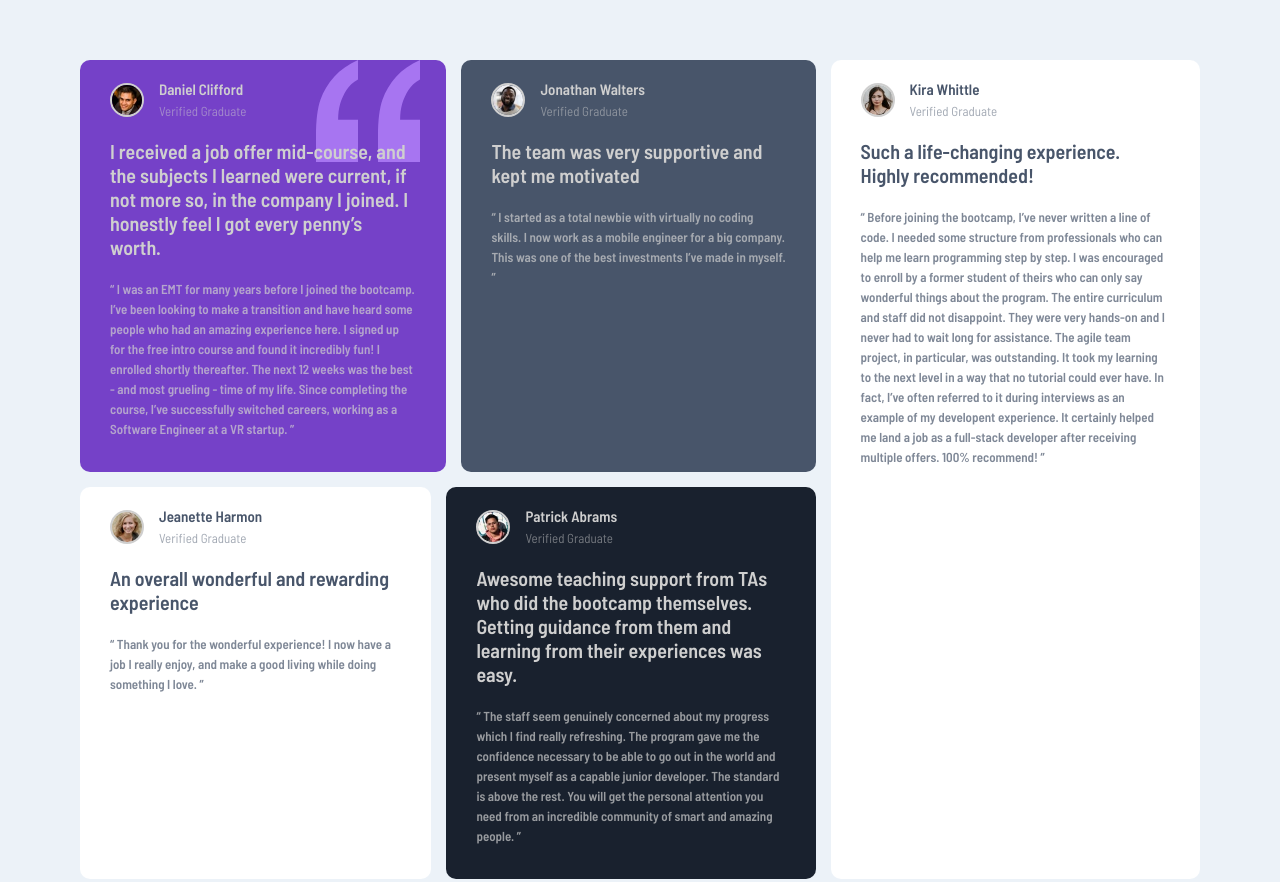
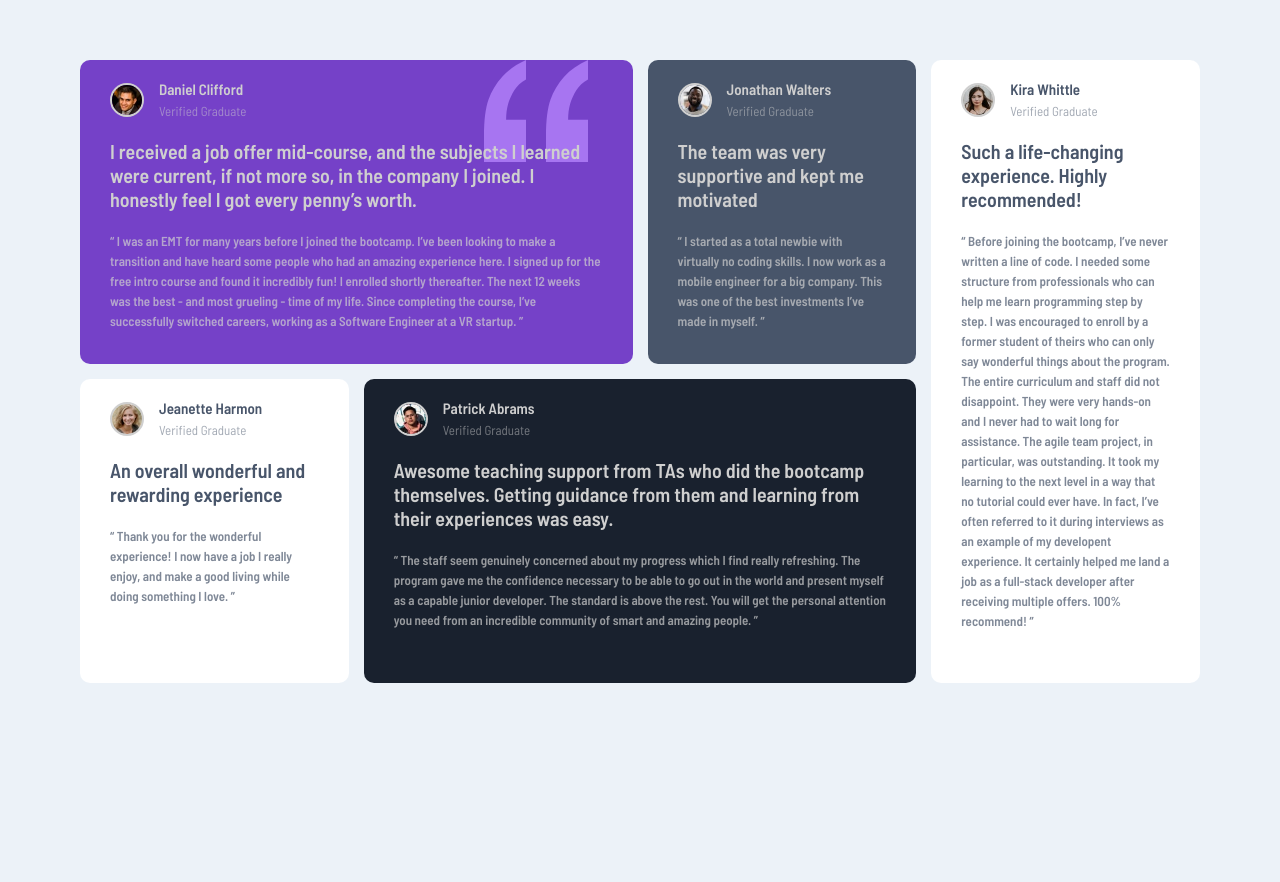
Before and after one commit to Sylvester009/Testimonial-Page, a plain HTML site: page index.html in a window 1280 px wide. Shown: the part 196-1078 px from the top of the page. Drawn offline with Linux system fonts and the light colour scheme.

Commit message:
testimonial

```diff
--- a/style.css
+++ b/style.css
@@ -144,21 +144,12 @@ body {
     grid-template-areas:
       "Daniel Daniel Jonathan Kira"
       "Jeanette Patrick Patrick Kira";
+    grid-template-columns: repeat(4, 1fr);
+    grid-template-rows: repeat(2, 1fr);
     padding-left: 80px;
     padding-right: 80px;
   }
+  .item-no {
+    max-width: 100%;
+  }
 }
-
-/**
-Note for text colors:
-
-1. "Verified Graduate" has the same color as the person's name with 50% opacity
-2. Review paragraphs inside the quotations have the same color as well, but are at 70% opacity
-
-### Font
-
-- Family: [Barlow Semi Condensed](https://fonts.google.com/specimen/Barlow+Semi+Condensed)
-- Weights: 500, 600
-
-> 💎 [Upgrade to Pro](https://www.frontendmentor.io/pro?ref=style-guide) for design file access to see all design details and get hands-on experience using a professional workflow with tools like Figma.
-*/
```
